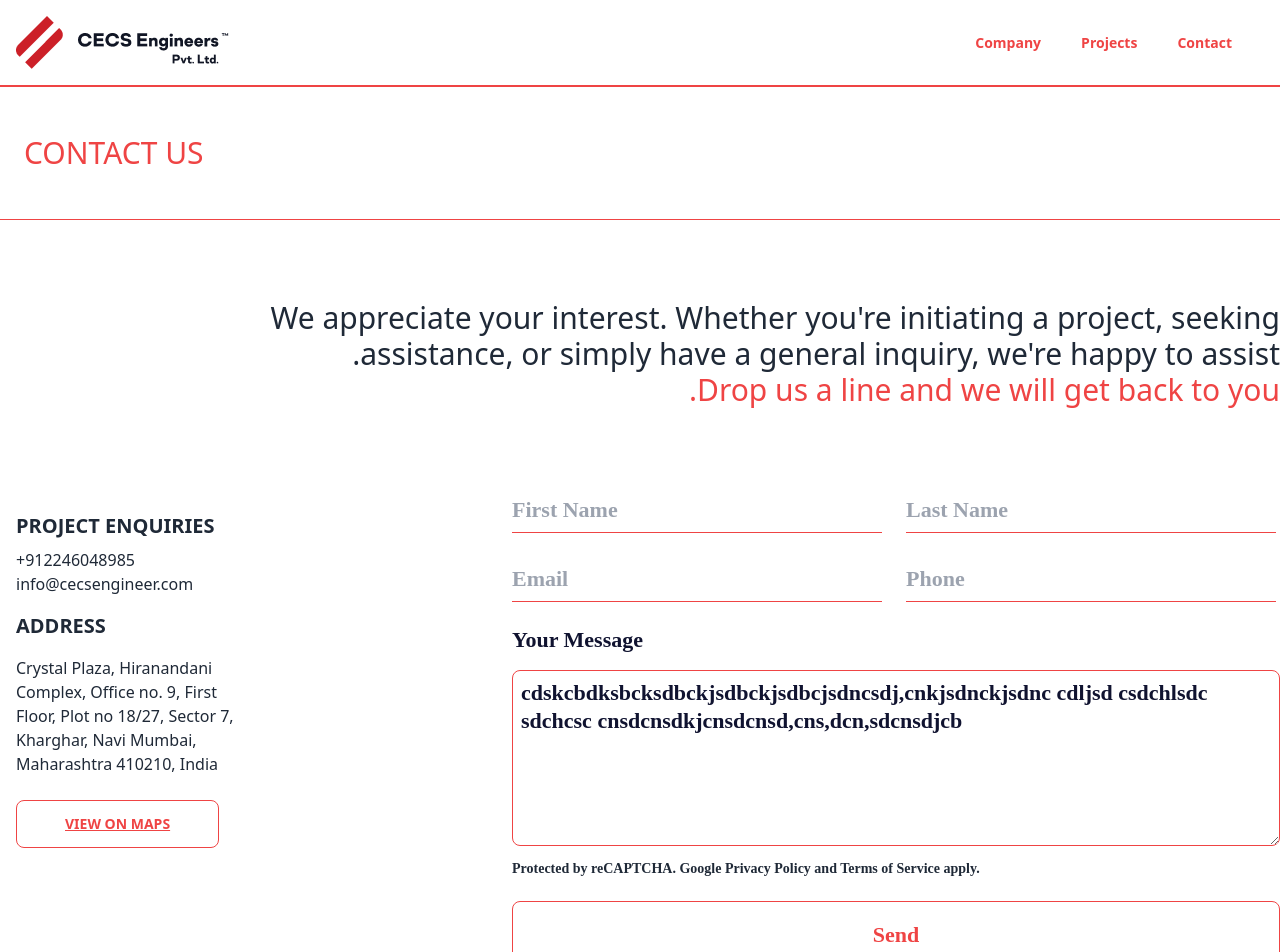
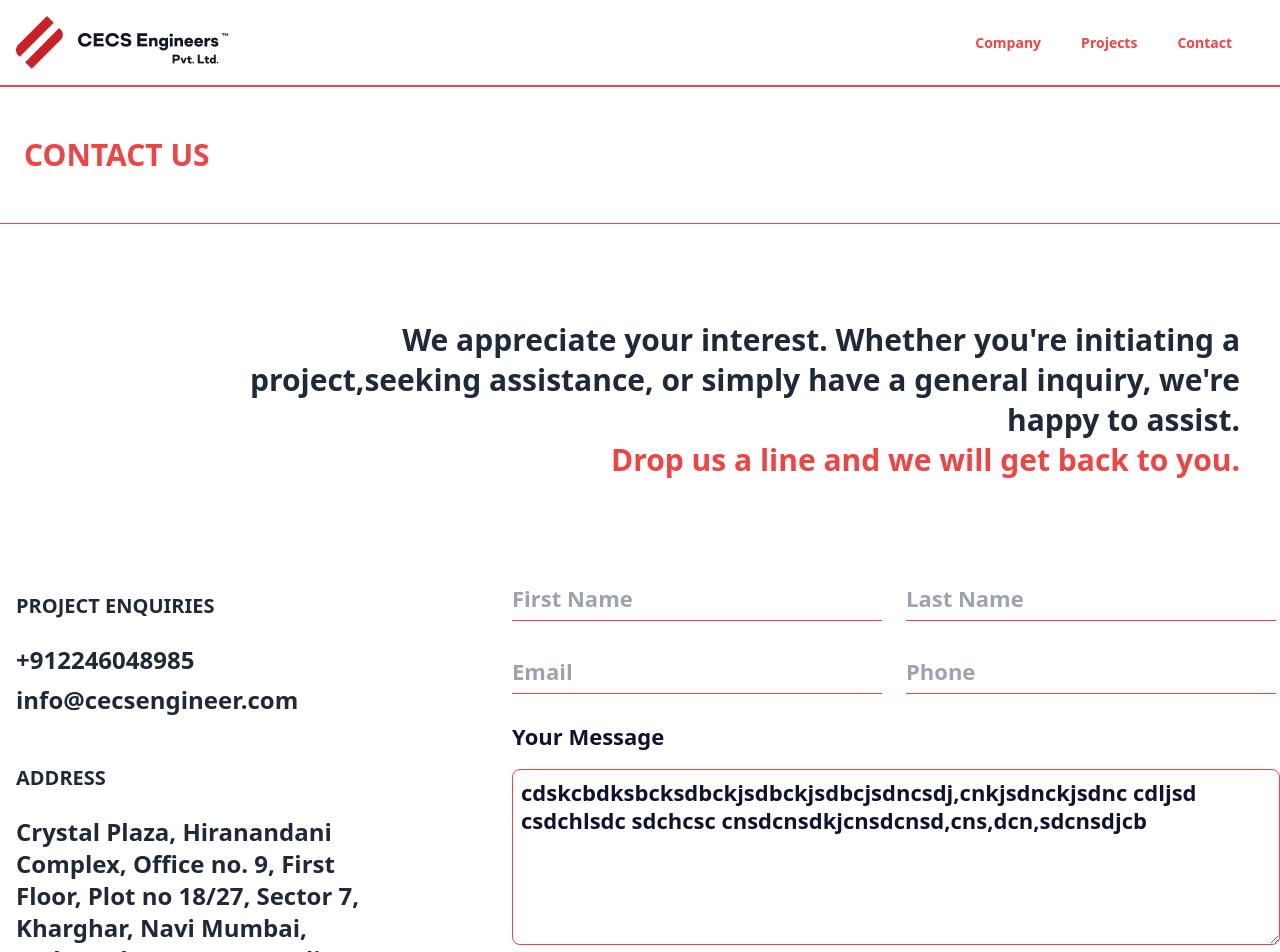
Before and after one commit to SumiAkter2/cecs-engineers, a React (Vite) app: page /contact in a window 1280 px wide. Shown: the top 952 px of the page. Built offline with nearby package versions, Linux system fonts and the light colour scheme.

Commit message:
contact done

```diff
--- a/package.json
+++ b/package.json
@@ -10,6 +10,7 @@
     "preview": "vite preview"
   },
   "dependencies": {
+    "@steveeeie/react-page-transition": "^1.3.0",
     "react": "^18.2.0",
     "react-dom": "^18.2.0",
     "react-icons": "^4.11.0",
--- a/src/Component/Contact/Contact.jsx
+++ b/src/Component/Contact/Contact.jsx
@@ -1,15 +1,18 @@
 const Contact = () => {
   return (
     <div>
-      <div className=" py-12 border-b border-red-500">
-        <h1 className="uppercase text-3xl text-red-500 px-6"> Contact Us</h1>
+      <div className=" py-12 border-b border-red-500 ">
+        <h1 className="uppercase text-3xl text-red-500 px-6 font-extrabold leading-10">
+          {" "}
+          Contact Us
+        </h1>
       </div>
 
-      <div className="my-20">
-        <h1 dir="rtl" className=" text-3xl lg:ml-56">
-          We appreciate your interest. Whether you&apos;re initiating a project,
-          seeking assistance, or simply have a general inquiry, we&apos;re happy
-          to assist.
+      <div className="my-24">
+        <h1 className=" text-3xl lg:ml-52 font-bold pr-10 text-end leading-10">
+          We appreciate your interest. Whether you&apos;re initiating a
+          project,seeking assistance, or simply have a general inquiry,
+          we&apos;re happy to assist.
           <br />
           <span className="text-red-500">
             Drop us a line and we will get back to you.
@@ -17,23 +20,23 @@ const Contact = () => {
         </h1>
       </div>
 
-      <div className="lg:flex justify-between items-start">
-        <div className="lg:w-2/5 p-4">
-          <h1 className="font-bold text-xl py-2">PROJECT ENQUIRIES</h1>
-          <p>+912246048985</p>
-          <p>info@cecsengineer.com</p>
-          <h1 className="font-bold text-xl py-4">ADDRESS</h1>
-          <p className="w-1/2 normal-case">
+      <div className="lg:flex justify-between items-start leading-7">
+        <div className="lg:w-2/5 p-4 ">
+          <h1 className="font-extrabold text-xl pb-6  ">PROJECT ENQUIRIES</h1>
+          <p className="font-semibold text-2xl">+912246048985</p>
+          <p className="font-semibold text-2xl my-2">info@cecsengineer.com</p>
+          <h1 className="font-extrabold text-xl mt-12">ADDRESS</h1>
+          <p className="w-4/5 font-semibold text-2xl my-6">
             Crystal Plaza, Hiranandani Complex, Office no. 9, First Floor, Plot
             no 18/27, Sector 7, Kharghar, Navi Mumbai, Maharashtra 410210, India
           </p>
 
-          <button className="btn btn-outline outline-2 outline-red-500 text-red-500 my-6 underline px-12">
+          <button className="btn btn-outline outline-2 outline-red-500 text-red-500 mt-12 underline  lg:w-80 ">
             View On Maps
           </button>
         </div>
         <div className="lg:w-3/5 mb-14">
-          <form className="font-[CustomFont]">
+          <form className="">
             <div className="flex gap-6 ">
               <input
                 type="text"
@@ -74,7 +77,7 @@ const Contact = () => {
               apply.
             </p>
             <input
-              className="border mt-4 border-red-500 outline-0  w-full max-w-3xl font-bold text-[22px] text-red-500  py-4 rounded-lg cursor:pointer"
+              className="border mt-4 border-red-500 outline-0  w-full max-w-3xl font-bold text-[22px] text-red-500  py-4 rounded-lg cursor-pointer"
               type="Submit"
               value="Send"
             />
--- a/src/index.css
+++ b/src/index.css
@@ -4,6 +4,9 @@
      /* url('./fonts/CustomFont.woff') format('woff'); */
 }
 
+html {
+    scroll-behavior: smooth;
+}
 @tailwind base;
 @tailwind components;
 @tailwind utilities;
```
Also changed, not shown: 1 other file (tests, documents, lock files or other folders).
